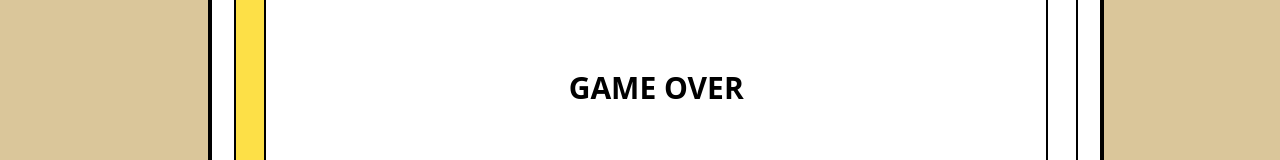
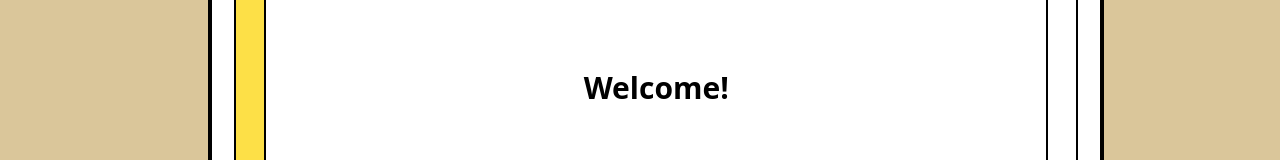
Before and after one commit to Twallace40/LMC2700SemanticSafari, a React (Create React App) app in the folder semantic-safari-game/: page / in a window 1280 px wide. Shown: the part 210-370 px from the top of the page. Built offline with nearby package versions, Linux system fonts and the light colour scheme.

Commit message:
fix game over screen

```diff
--- a/semantic-safari-game/src/App.js
+++ b/semantic-safari-game/src/App.js
@@ -131,9 +131,13 @@ const App = () => {
 							>
 								{question.definition} {/* Displaying the current question */}
 							</p>
+						) : timer === 0 ? (
+							<p className="text-3xl font-semibold justify-self-start">
+								GAME OVER
+							</p>
 						) : (
 							<p className="text-3xl font-semibold justify-self-start">
-								GAME OVER
+								Welcome!
 							</p>
 						)}
 						<p id="score" className="text-3xl font-semibold justify-self-end">
```
